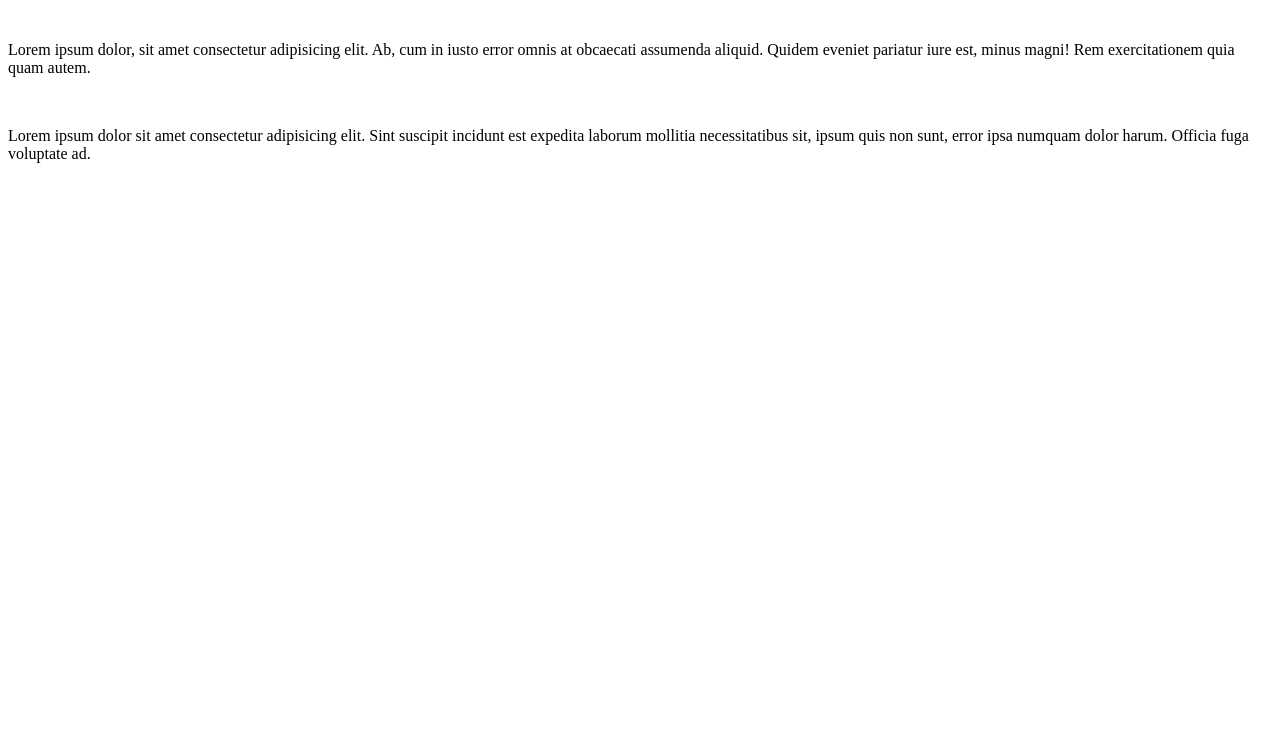
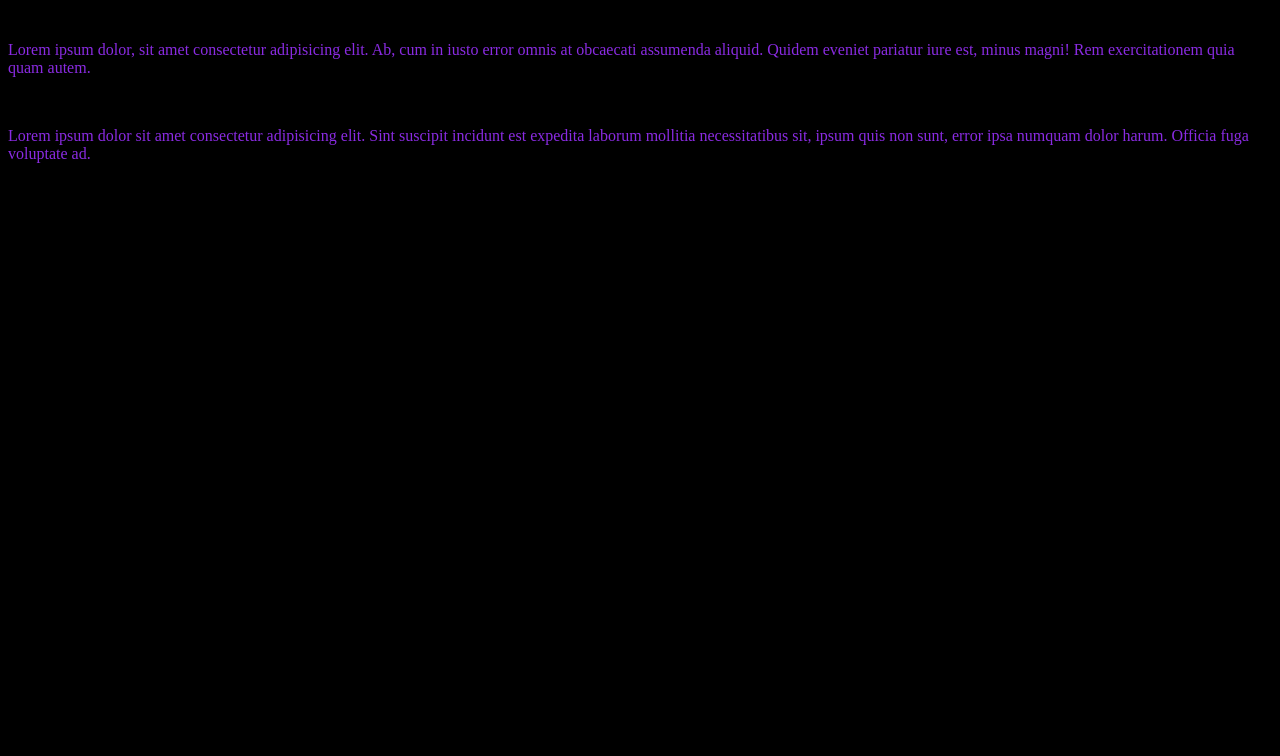
Before and after one commit to raqueloguedes/Meus-Projetos-CG, a plain HTML site: page site teste/index.html in a window 1280 px wide. Shown: the part 73-829 px from the top of the page. Before the commit the page ends 800 px from the top, so only its background shows below. Drawn offline with Linux system fonts and the light colour scheme.

Commit message:
color change

```diff
--- a/site teste/index.html
+++ b/site teste/index.html
@@ -4,6 +4,7 @@
     <meta charset="UTF-8">
     <meta name="viewport" content="width=device-width, initial-scale=1.0">
     <title>teste</title>
+    <link rel="stylesheet" href="style.css">
 </head>
 <body>
     <h1>Olá Mundo</h1>
--- a/site teste/style.css
+++ b/site teste/style.css
@@ -0,0 +1,8 @@
+/* aqui é um teste pra ver as branchs */
+body {
+    height: 100vh;
+    box-sizing: border-box;
+    background-color: black;
+    color: blueviolet;
+
+}
```
